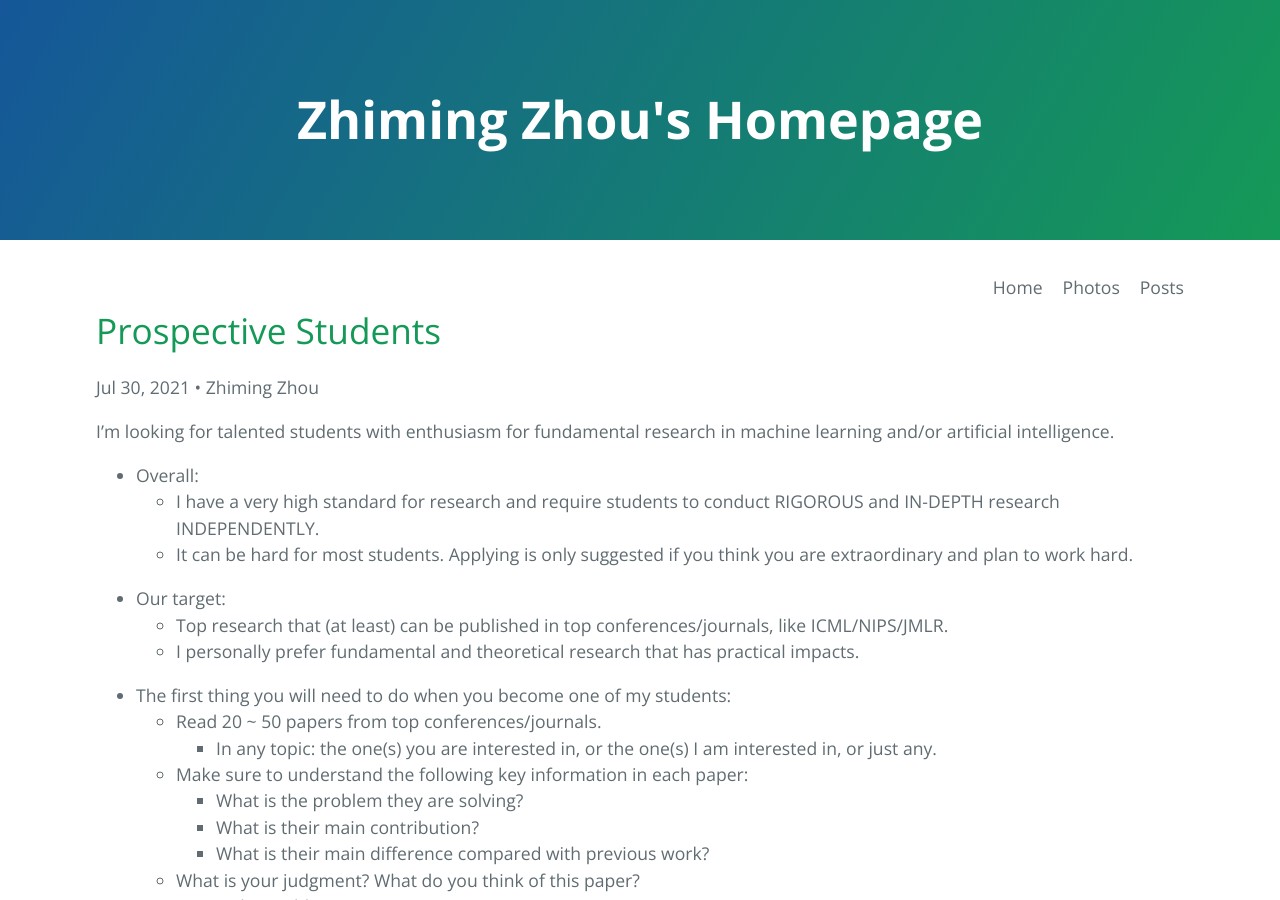
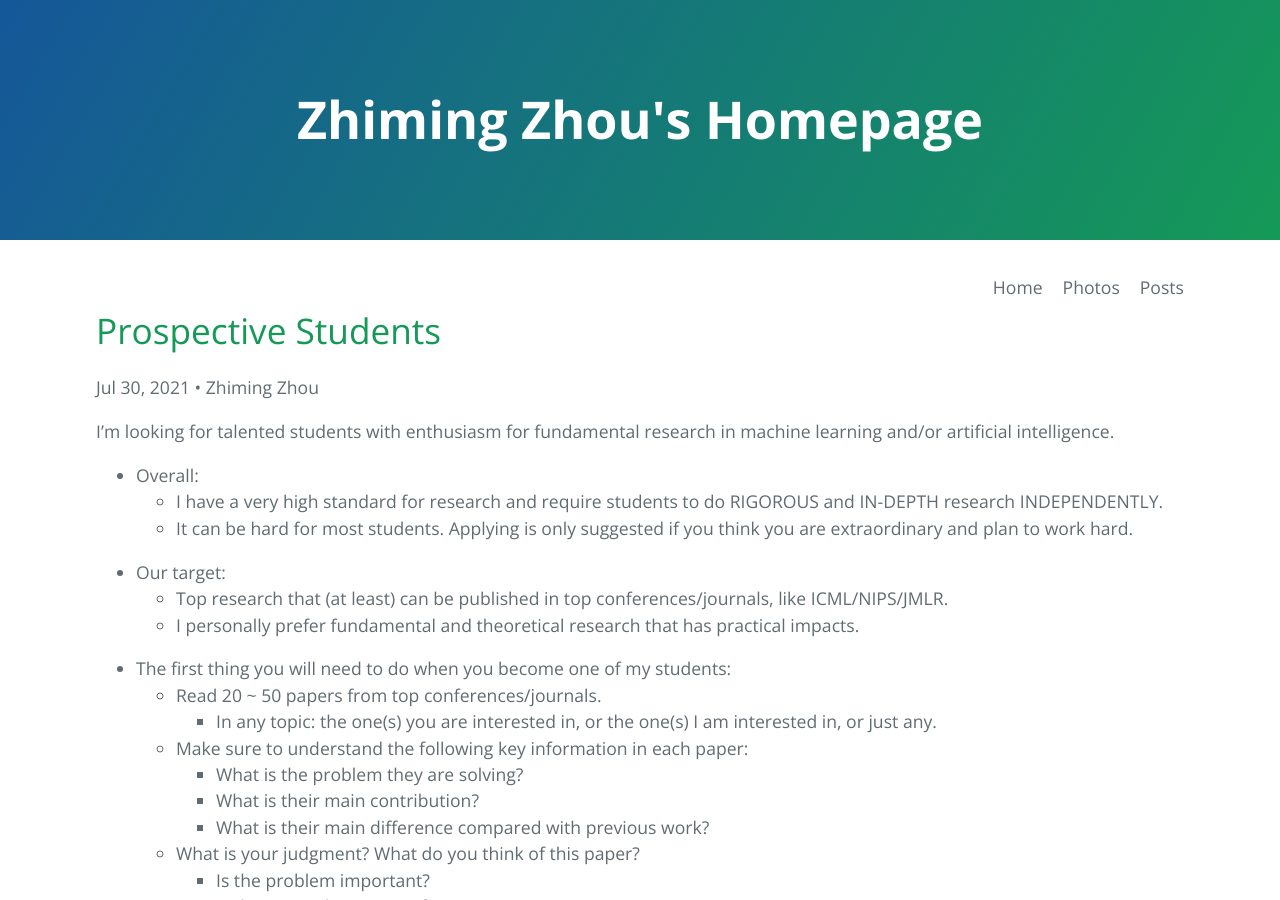
Before and after one commit to ZhimingZhou/zhimingzhou.github.io, a Jekyll site: the page built from _posts/2021-10-11-Prospective-Students.md, in a window 1280 px wide and 900 px high. Built offline with Jekyll 4.4.1, drawn with Linux system fonts in a browser that asks for light colours; comment, search, counter and statistics services are not loaded.

Commit message:
Update 2021-10-11-Prospective-Students.md

```diff
--- a/_posts/2021-10-11-Prospective-Students.md
+++ b/_posts/2021-10-11-Prospective-Students.md
@@ -10,7 +10,7 @@ top: true
 I’m looking for talented students with enthusiasm for fundamental research in machine learning and/or artificial intelligence.
 
 - Overall:
-	- I have a very high standard for research and require students to conduct RIGOROUS and IN-DEPTH research INDEPENDENTLY.
+	- I have a very high standard for research and require students to do RIGOROUS and IN-DEPTH research INDEPENDENTLY.
 	- It can be hard for most students. Applying is only suggested if you think you are extraordinary and plan to work hard.
 
 <!--  -->
```
